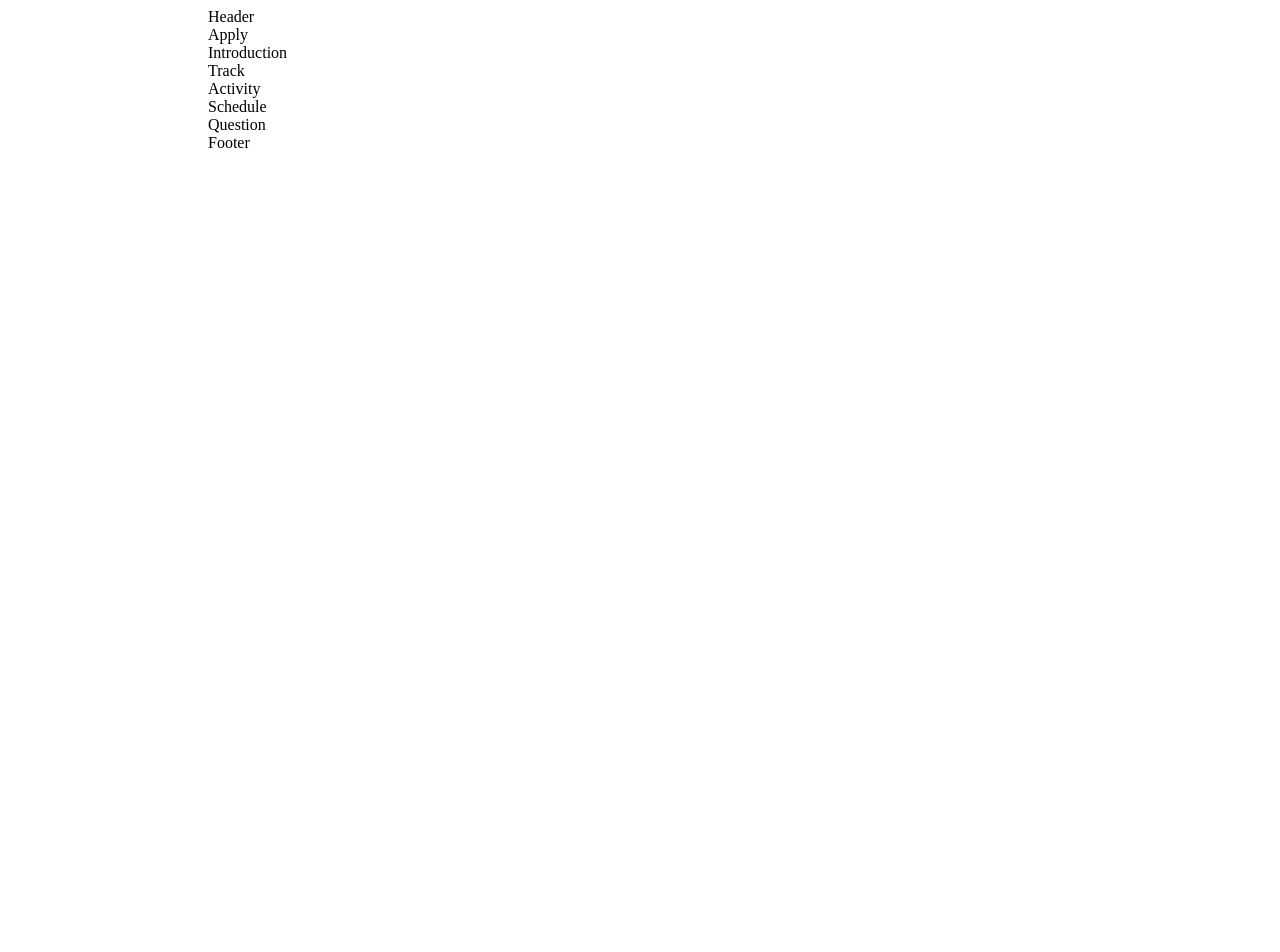
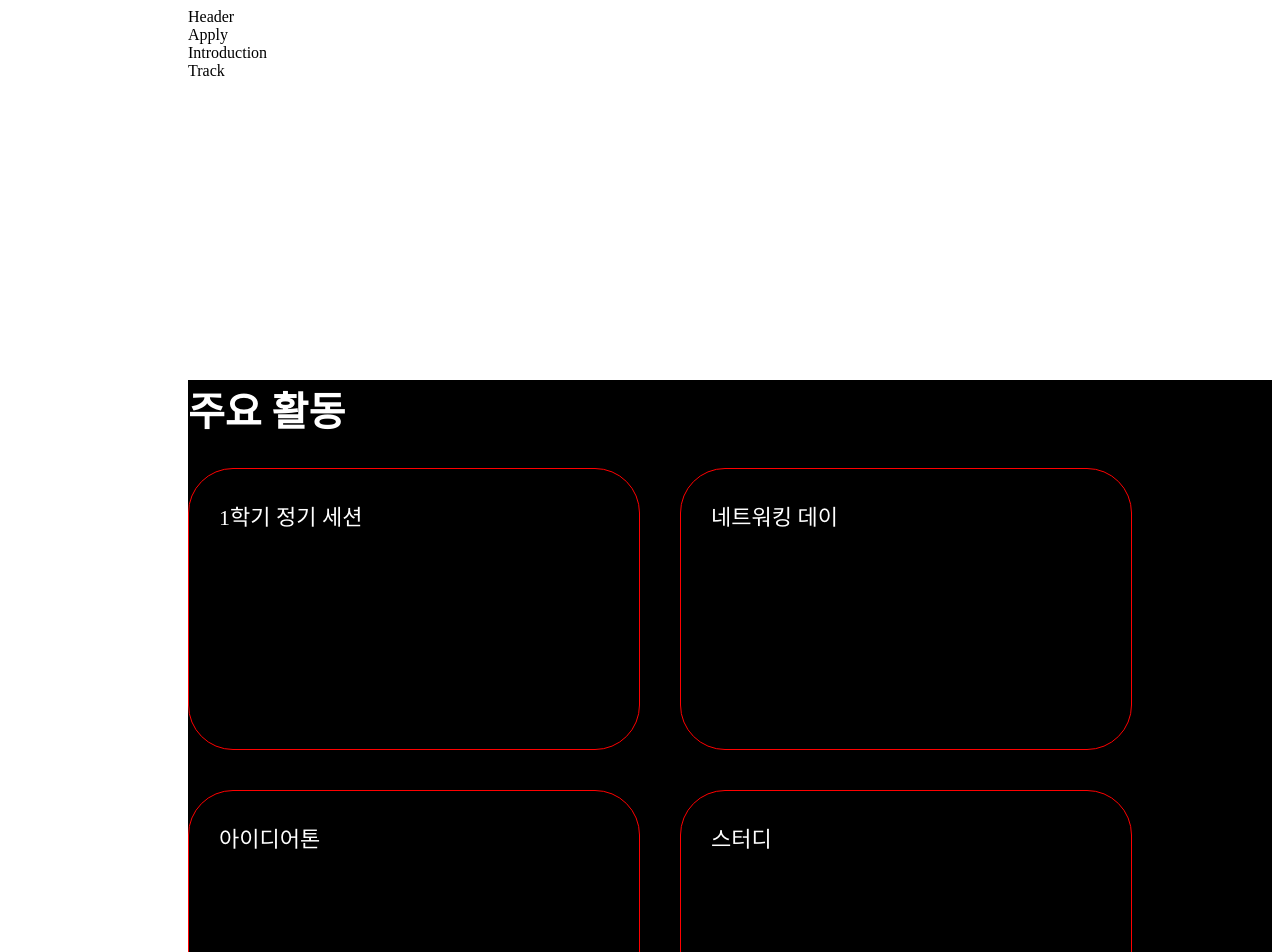
Before and after one commit to gugitgugit/yu-likelion-13th-homepage, a React (Create React App) app: page / in a window 1280 px wide. Shown: the top 952 px of the page. Before the commit the page ends 800 px from the top, so only its background shows below. Built offline with nearby package versions, Linux system fonts and the light colour scheme.

Commit message:
design: 퍼블리싱 완료

```diff
--- a/src/Home.js
+++ b/src/Home.js
@@ -29,5 +29,8 @@ export default Home;
 const Container = styled.div`
   display: flex;
   flex-direction: column;
-  padding: 0px 200px;
+  /* padding: 0px 200px; */
+  padding-left: 180px;
+  align-items: flex-start;
+  overflow-x: hidden;
 `;
--- a/src/sections/Activity.js
+++ b/src/sections/Activity.js
@@ -1,7 +1,81 @@
 import React from 'react';
+import styled from 'styled-components';
 
 const Activity = () => {
-  return <div>Activity</div>;
+  const activityList = [
+    {
+      id: 1,
+      title: "1학기 정기 세션",
+      img: "",
+    },
+    {
+      id: 2,
+      title: "네트워킹 데이",
+      img: "",
+    },
+    {
+      id: 3,
+      title: "아이디어톤",
+      img: "",
+    },
+    {
+      id: 4,
+      title: "스터디",
+      img: "",
+    },
+    {
+      id: 5,
+      title: "해커톤",
+      img: "",
+    },
+    {
+      id: 6,
+      title: "데모데이",
+      img: "",
+    },
+  ];
+  return (
+    <Wrapper>
+      <Title>주요 활동</Title>
+      <ActivityContainer>
+        {activityList.map(activity => (
+          <ActivityBox key={activity.id}>
+            {/* <ActivityImg/> */}
+            <ActivityTitle>{activity.title}</ActivityTitle>
+          </ActivityBox>
+        ))}
+      </ActivityContainer>
+    </Wrapper>
+  )
 };
 
 export default Activity;
+
+const Wrapper = styled.div`
+  background-color: black;
+  color: white;
+  width: 100%;
+  margin: 300px 0px;
+`;
+const Title = styled.div`
+  font-size: 40px;
+  font-weight: bolder;
+  margin-bottom: 30px;
+`;
+const ActivityContainer = styled.div`
+  display: flex;
+  flex-wrap: wrap;
+  gap: 40px;
+`;
+const ActivityBox = styled.div`
+  border: 1px solid red;
+  border-radius: 45px;
+  width: 450px;
+  height: 280px;
+`;
+// const ActivityImg = styled.img`
+// `;
+const ActivityTitle = styled.div`
+  padding: 30px;
+  font-size: 22px;
+`;
```
